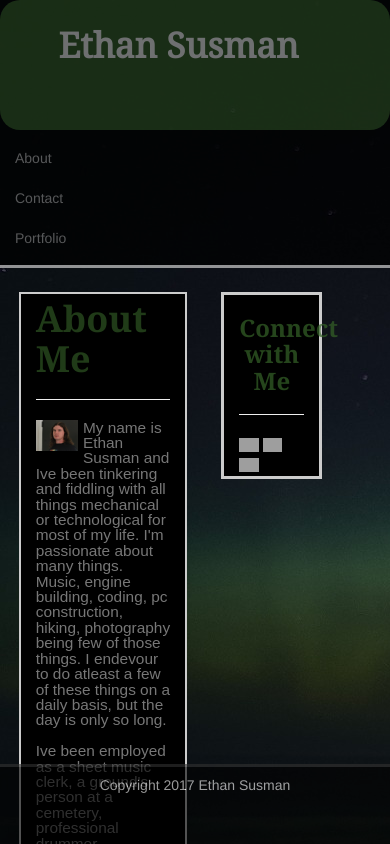
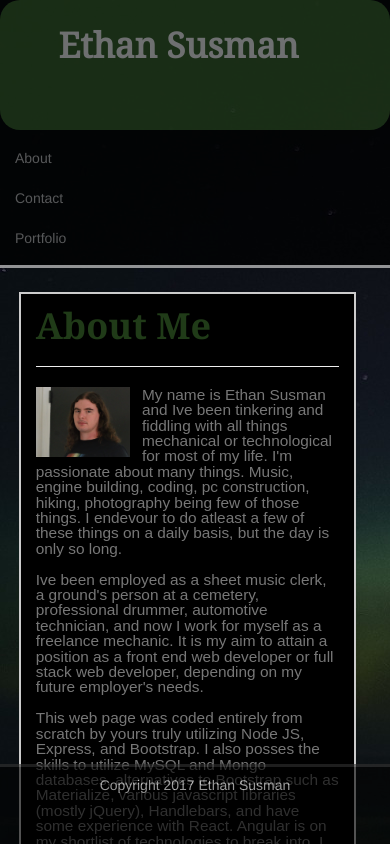
Before and after one commit to Splimis/Bootstrap-Portfolio, a website: page views/index.html in a window 390 px wide. Shown: the top 844 px of the page. Drawn offline with nearby package versions, Linux system fonts and the light colour scheme; grey boxes are pictures that could not be loaded.

Commit message:
now mobile capable

```diff
--- a/public/restyle.css
+++ b/public/restyle.css
@@ -84,6 +84,7 @@ body {
 	border: solid;
 	border-width: 2px;
 	border-color: #cccccc;
+	margin-bottom: 50px;
 }
 
 .aboutme{
@@ -122,6 +123,7 @@ body {
 	border: solid;
 	border-color: #cccccc;
 	margin-top: 1%;
+	margin-bottom: 50px;
 	/*margin-left: 5%;*/
 }
 
--- a/views/index.html
+++ b/views/index.html
@@ -36,7 +36,7 @@
 <div id="page-center" class= "container-fluid">
 	<div class="row">
 
-		<div class= "col-xs-5 col-xs-offset-1 col-sm-5 col-sm-offset-1 col-lg-4 col-lg-offset-2 about">
+		<div class= "col-xs-10 col-xs-offset-1 col-sm-5 col-sm-offset-1 col-lg-4 col-lg-offset-2 about">
 			<h1 class="aboutme">
 			About Me
 			</h1>
@@ -58,7 +58,7 @@
 			</P>
 		</p>
 	</div>
-		<div class= "col-xs-3 col-xs-offset-1 col-sm-3 col-sm-offset-1 col-md-3 col-md-offset-2 col-lg-2 col-lg-offset-1 lnkbtns">
+		<div class= "col-xs-10 col-xs-offset-1 col-sm-3 col-sm-offset-1 col-md-3 col-md-offset-2 col-lg-2 col-lg-offset-1 lnkbtns">
 			<h3 id="connect">
 			Connect with Me
 			</h3>
```
Also changed, not shown: views/contact.html (+2 -2 lines), views/portfolio.html (+2 -2 lines).
